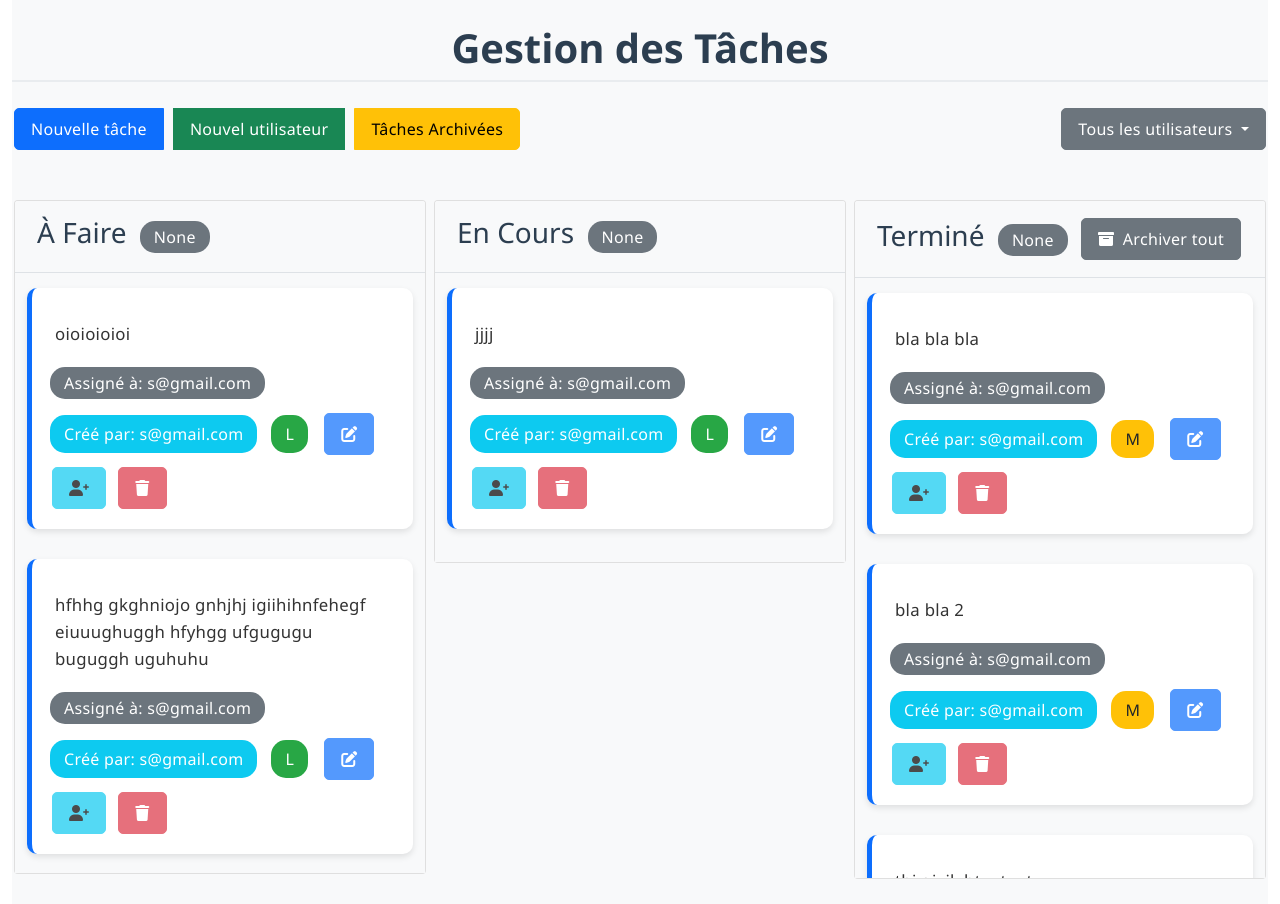
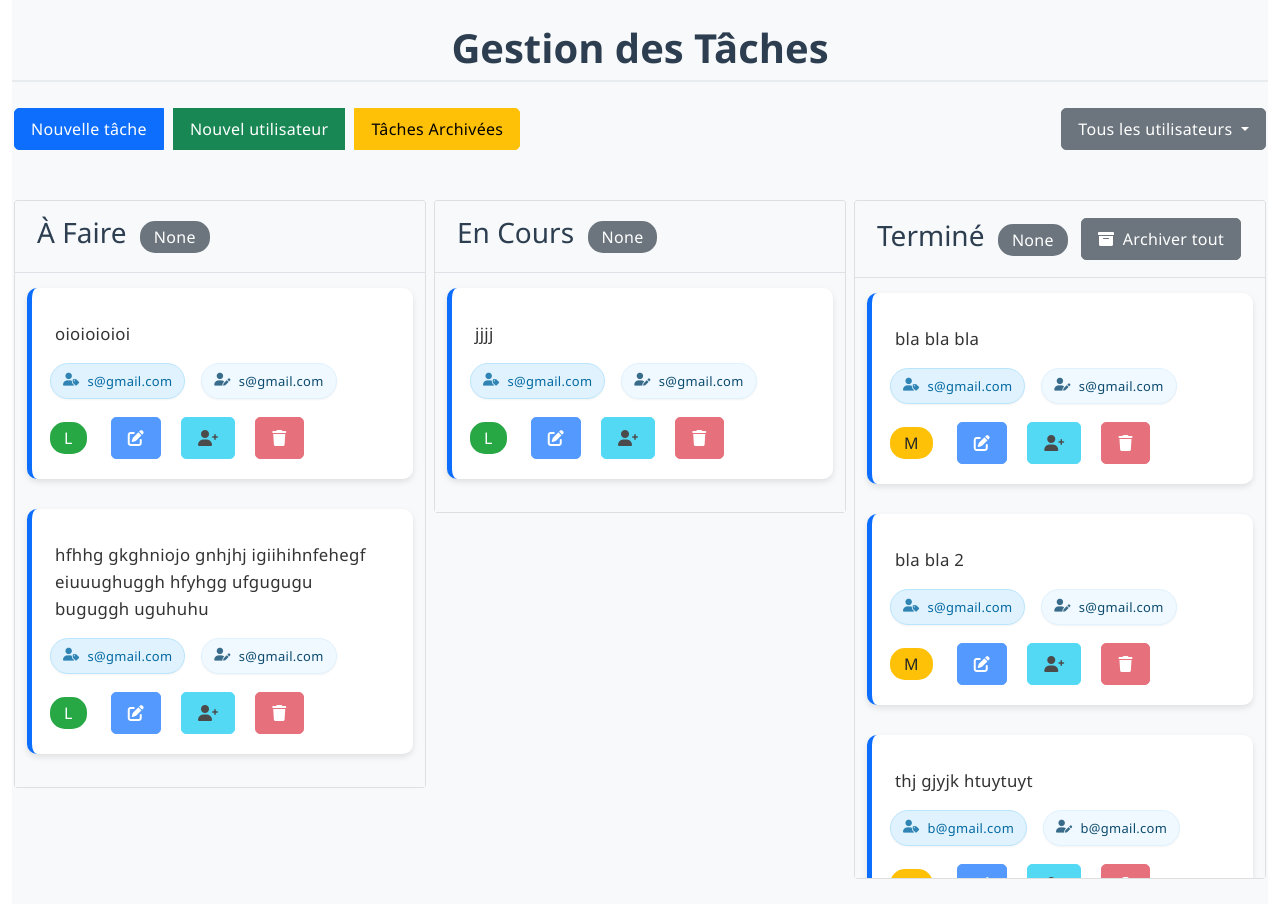
Before and after one commit to Amnzo/Task, a Django app: page /dashboard/admin/ in a window 1280 px wide. Shown: the part 81-985 px from the top of the page. Run offline with Django 5.2, Linux system fonts and the light colour scheme; a user stored in the database is signed in; data comes from the database, SQL or seed files in the repository; some libraries are stand-ins or nearby versions.

Commit message:
change 2

```diff
--- a/taskdoor/static/css/kanban-custom.css
+++ b/taskdoor/static/css/kanban-custom.css
@@ -73,6 +73,48 @@
     font-size: 1.05rem;
     line-height: 1.6;
     padding: 0 5px;
+}
+
+/* User badges */
+.user-badge {
+    display: inline-flex;
+    align-items: center;
+    padding: 6px 12px;
+    border-radius: 20px;
+    font-size: 0.9rem;
+    background-color: #f1f5f9;
+    color: #334155;
+    box-shadow: 0 1px 2px rgba(0,0,0,0.05);
+    transition: all 0.2s ease;
+    border: 1px solid #e2e8f0;
+}
+
+.user-badge i {
+    font-size: 0.9em;
+    opacity: 0.8;
+}
+
+.user-email {
+    margin-left: 4px;
+    font-weight: 400;
+    font-size: 0.9em;
+}
+
+.user-badge.assignee {
+    background-color: #e0f2fe;
+    border-color: #bae6fd;
+    color: #0369a1;
+}
+
+.user-badge.creator {
+    background-color: #f0f9ff;
+    border-color: #e0f2fe;
+    color: #0c4a6e;
+}
+
+.user-badge:hover {
+    transform: translateY(-1px);
+    box-shadow: 0 2px 4px rgba(0,0,0,0.1);
 }
 
 /* Priorités */
--- a/taskdoor/templates/taskdoor/kanban_admin.html
+++ b/taskdoor/templates/taskdoor/kanban_admin.html
@@ -65,9 +65,15 @@
 
                                     <div class="kanban-card-body">
                                         <p class="kanban-card-description">{{ task.description }}</p>
-                                        <div class="task-meta d-flex flex-wrap gap-2">
-                                            <span class="badge bg-secondary">Assigné à: {{ task.assigne_a.email }}</span>
-                                            <span class="badge bg-info">Créé par: {{ task.cree_par.email }}</span>
+                                        <div class="task-meta d-flex flex-wrap align-items-center gap-3 mt-2">
+                                            <div class="user-badge assignee">
+                                                <i class="fas fa-user-tag me-1"></i>
+                                                <span class="user-email">{{ task.assigne_a.email }}</span>
+                                            </div>
+                                            <div class="user-badge creator">
+                                                <i class="fas fa-user-edit me-1"></i>
+                                                <span class="user-email">{{ task.cree_par.email }}</span>
+                                            </div>
                                             <span class="badge
                                             {% if task.importance == 'LOW' %}bg-success
                                             {% elif task.importance == 'MEDIUM' %}bg-warning text-dark
```
